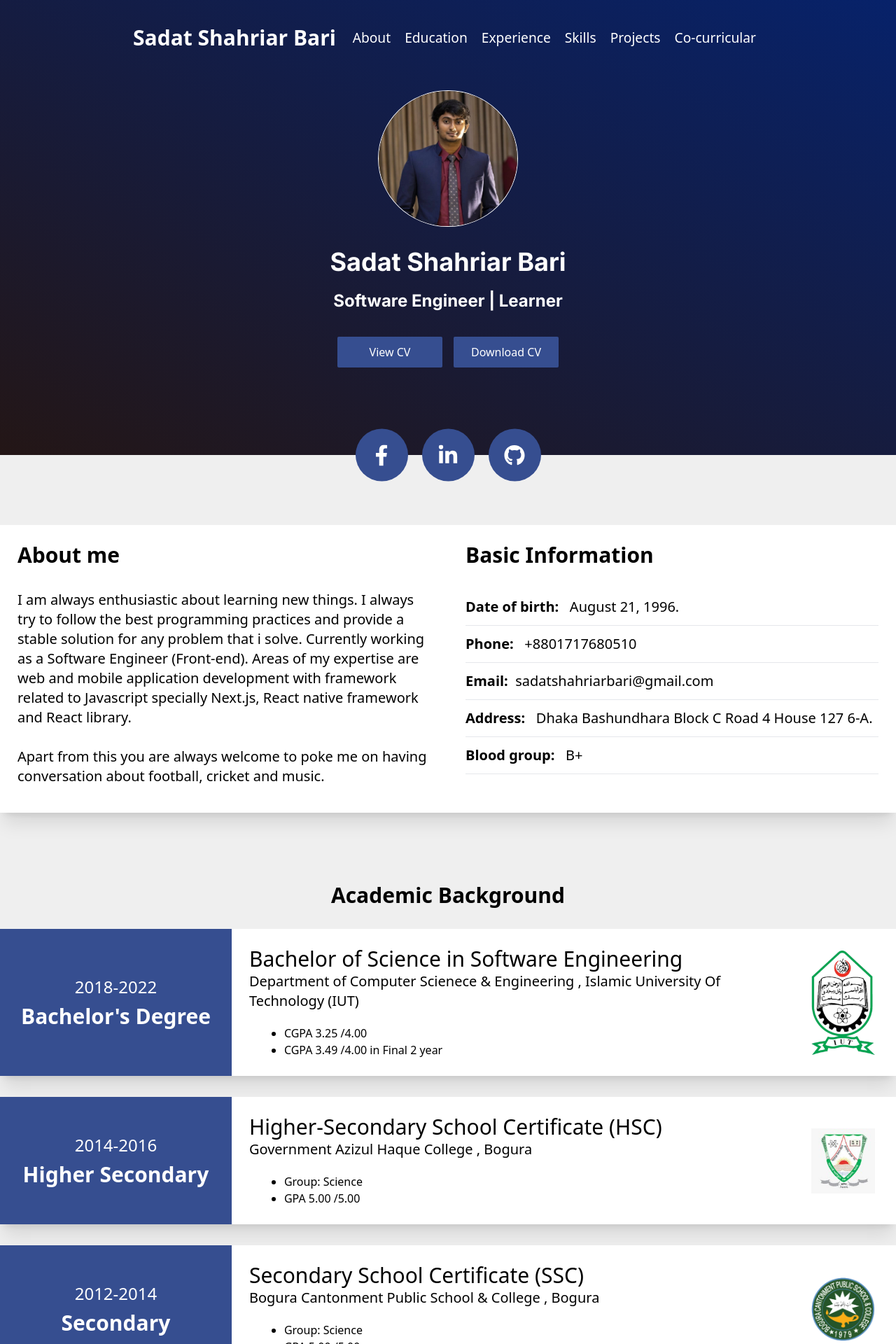
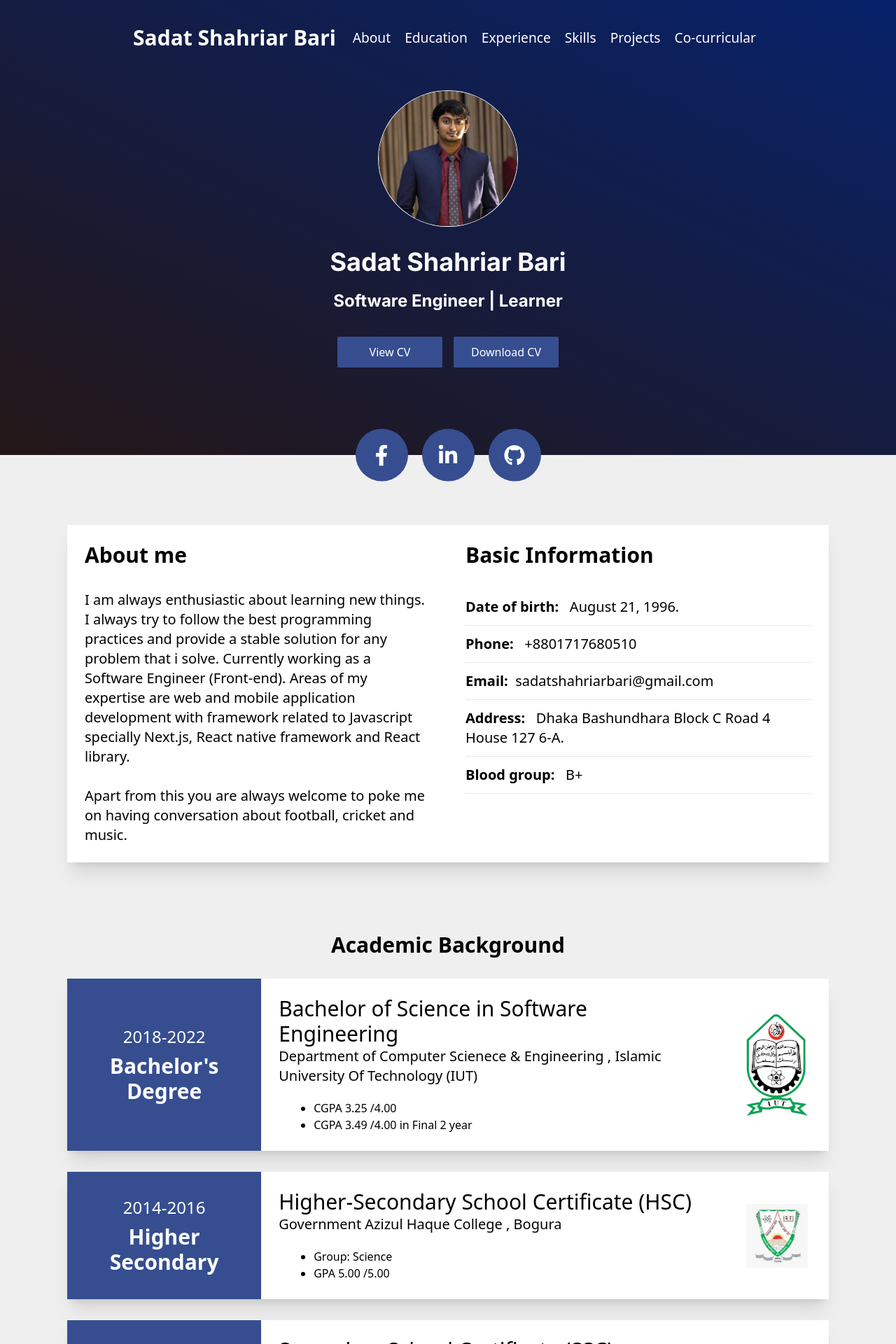
Before and after one commit to Dipro56/portfolio, a Next.js app: page / in a window 1280 px wide. Shown: the top 1920 px of the page at 70% size. Built offline with nearby package versions, Linux system fonts and the light colour scheme.

Commit message:
margin update

```diff
--- a/pages/index.js
+++ b/pages/index.js
@@ -12,12 +12,14 @@ export default function Home() {
   return (
     <main>
       <UpperSection />
+      <div className="lg:mx-24">
         <AboutMeSection />
         <EducationSection />
         <WorkExperienceSection />
         <SkillSection />
         <ProjectSection />
         <ExtraCurricularSection />
+      </div>
       <Footer />
     </main>
   );
```
Lines whose indentation alone changed are shown as unchanged.
